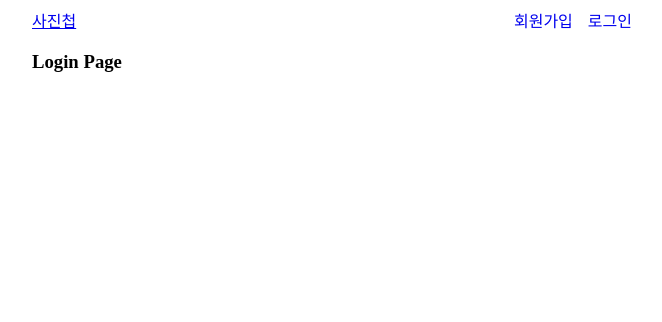
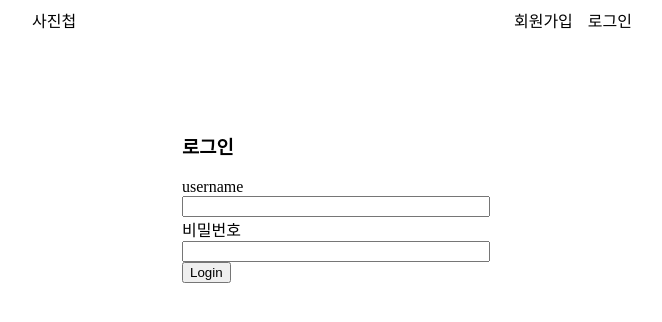
Before and after one commit to hermin9804/image_upload, a React (Create React App) app in the folder client/: page /auth/login in a window 1280 px wide. Shown: the top 322 px of the page, without its empty margins (308-970 px from the left). Built offline with nearby package versions, Linux system fonts and the light colour scheme; no server answers; the HTML template or start-up script is replaced by a standard one.

Commit message:
s6: 로그인 페이지 완성시키기

```diff
--- a/client/src/components/ToolBar.js
+++ b/client/src/components/ToolBar.js
@@ -1,10 +1,11 @@
 import React, { useContext } from "react";
-import { Link } from "react-router-dom";
+import { useNavigate } from "react-router-dom";
 import { AuthContext } from "../contexts/AuthContext";
 import axios from "axios";
 import { toast } from "react-toastify";
 
 const ToolBar = () => {
+  const navigate = useNavigate();
   const [me, setMe] = useContext(AuthContext);
 
   const logoutHandler = async () => {
@@ -19,21 +20,35 @@ const ToolBar = () => {
 
   return (
     <div>
-      <Link to="/">
-        <span>사진첩</span>
-      </Link>
+      <span
+        onClick={() => {
+          navigate("/");
+        }}
+      >
+        사진첩
+      </span>
       {me ? (
         <span onClick={logoutHandler} style={{ float: "right" }}>
-          로그아웃
+          로그아웃 ({me.name})
         </span>
       ) : (
         <>
-          <Link to="/auth/login">
-            <span style={{ float: "right" }}>로그인</span>
-          </Link>
-          <Link to="/auth/register">
-            <span style={{ float: "right", marginRight: 15 }}>회원가입</span>
-          </Link>
+          <span
+            style={{ float: "right" }}
+            onClick={() => {
+              navigate("/auth/login");
+            }}
+          >
+            로그인
+          </span>
+          <span
+            style={{ float: "right", marginRight: 15 }}
+            onClick={() => {
+              navigate("/auth/register");
+            }}
+          >
+            회원가입
+          </span>
         </>
       )}
     </div>
--- a/client/src/pages/LoginPage.js
+++ b/client/src/pages/LoginPage.js
@@ -1,7 +1,63 @@
-import React from "react";
+import React, { useState, useContext } from "react";
+import CustomInput from "../components/CustomInput";
+import axios from "axios";
+import { toast } from "react-toastify";
+import { AuthContext } from "../contexts/AuthContext";
+import { useNavigate } from "react-router-dom";
 
 const LoginPage = () => {
-  return <h3>Login Page</h3>;
+  const [username, setUsername] = useState("");
+  const [password, setPassword] = useState("");
+  const [, setMe] = useContext(AuthContext);
+	const navigate = useNavigate();
+
+  const submitHandler = async (e) => {
+    try {
+      e.preventDefault();
+			if (username.length < 3 )
+				return toast.error("Username must be at least 3 characters long");
+			if (password.length < 6 )
+				return toast.error("Password must be at least 6 characters long");
+
+      const res = await axios.patch("/users/login", {
+        username,
+        password,
+      });
+      setMe({
+        userId: res.data.userId,
+        sessionId: res.data.sessionId,
+        name: res.data.name
+			});
+      toast.success("Login Success");
+			navigate("/");
+    } catch (error) {
+      console.error(error);
+      toast.error(error.message);
+    }
+  };
+
+  return (
+    <div
+      style={{
+        marginTop: 100,
+        maxWidth: 300,
+        marginLeft: "auto",
+        marginRight: "auto",
+      }}
+    >
+      <h3>로그인</h3>
+      <form onSubmit={submitHandler}>
+        <CustomInput label="username" value={username} setValue={setUsername} />
+        <CustomInput
+          label="비밀번호"
+          value={password}
+          setValue={setPassword}
+          type="password"
+        />
+        <button type="submit">Login</button>
+      </form>
+    </div>
+  );
 };
 
 export default LoginPage;
--- a/client/src/pages/RegisterPage.js
+++ b/client/src/pages/RegisterPage.js
@@ -3,13 +3,15 @@ import CustomInput from "../components/CustomInput";
 import { toast } from "react-toastify";
 import axios from "axios";
 import { AuthContext } from "../contexts/AuthContext";
+import { useNavigate } from "react-router-dom";
 
 const RegisterPage = () => {
   const [name, setName] = useState("");
   const [username, setUsername] = useState("");
   const [password, setPassword] = useState("");
   const [passwordCheck, setPasswordCheck] = useState("");
-  const [me, setMe] = useContext(AuthContext);
+  const [, setMe] = useContext(AuthContext);
+  const navigate = useNavigate();
 
   const submitHandler = async (e) => {
     try {
@@ -32,8 +34,8 @@ const RegisterPage = () => {
         sessionId: res.data.sessionId,
         name: res.data.name,
       });
-
       toast.success("회원가입 성공");
+      navigate("/");
     } catch (error) {
       console.error(error);
       toast.error(error.message);
@@ -49,7 +51,7 @@ const RegisterPage = () => {
         marginRight: "auto",
       }}
     >
-      <h3> 회권가입</h3>
+      <h3>회원가입</h3>
       <form onSubmit={submitHandler}>
         <CustomInput label="이름" value={name} setValue={setName} />
         <CustomInput label="username" value={username} setValue={setUsername} />
```
